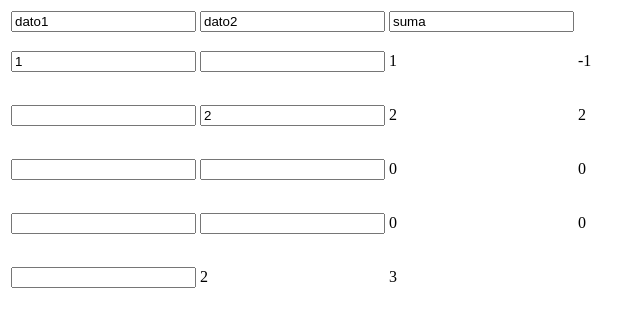
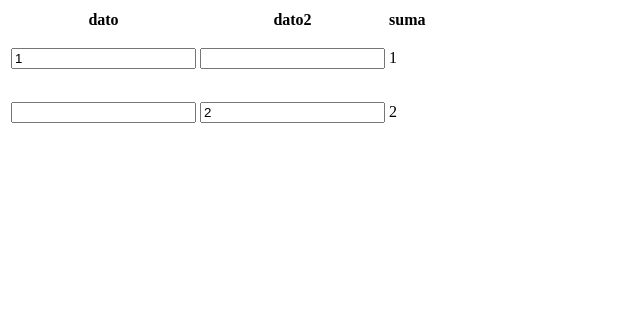
Before and after one commit to VictorGarzon/Excel, an Angular app in the folder Excel/: page /tabla in a window 1280 px wide. Shown: the top 326 px of the page, without its empty margins (0-641 px from the left). Built offline with nearby package versions, Linux system fonts and the light colour scheme.

Commit message:
Revert "añadir tabla por json y funcion columna"

```diff
--- a/Excel/src/app/components/celda/celda.ts
+++ b/Excel/src/app/components/celda/celda.ts
@@ -1,43 +1,34 @@
-import { Component, computed, signal, ElementRef, Renderer2, input, AfterViewInit } from '@angular/core';
+import { Component, computed, signal, OnInit, ElementRef, Renderer2, input, AfterViewInit } from '@angular/core';
 @Component({
   selector: 'td[app-celda],th[app-celda]',
   imports: [],
   templateUrl: './celda.html',
   styleUrl: './celda.css',
 })
-export class Celda implements AfterViewInit {
+export class Celda implements OnInit {
   valorInicial = input<any>();
   funcion = input<string>();
-  columnas = input<Array<Celda>>();
+  columnas = input<any>();
 
   valorCampo = signal("");
-  carga = signal(false)
 
-  constructor(private el: ElementRef, private renderer: Renderer2) { }
+  constructor(private el: ElementRef,private renderer: Renderer2) {}
 
-  valor: any = computed(() => {
+  valor:any = computed(() => {
     try {
-      if (this.carga()) {
       if (this.funcion() && this.columnas()) {
-          let datos = this.columnas()?.map((e: Celda): number => {
-            let input = e.el.nativeElement.querySelector('input');
-            if (input) {
-              e.renderer.setAttribute(input, 'type', 'number');
-            }
+        let datos = this.columnas().map((e: Celda): number =>{
           if (isNaN(e.valor())) {
             this.renderer.setStyle(e.el.nativeElement, 'border', '2px solid red');
             return 0
-            } else {
+          }else{
             return +e.valor()
           }
         })
         let accion = this.funcion() as keyof typeof this.acciones
-          return this.acciones[accion](datos ?? [])
+        return this.acciones[accion](datos)
       } else {
         return this.valorCampo();
-        }
-      } else {
-        return ""
       }
     } catch (error) {
       console.error(error);
@@ -45,11 +36,10 @@ export class Celda implements AfterViewInit {
     }
   })
 
-  ngAfterViewInit(): void {
+  ngOnInit(): void {
     if (this.valorInicial()) {
       this.valorCampo.set(this.valorInicial())
     }
-    this.carga.set(true)
   }
 
   cambiar(evento: any) {
@@ -58,7 +48,7 @@ export class Celda implements AfterViewInit {
 
   acciones = {
     sumar: (datos: Array<number>) => datos.reduce((total: number, valor: number) => total + valor, 0),
-    restar: (datos: Array<number>) => datos.reduce((total: number, valor: number) => - total + valor, 0),
+    restar: (datos: Array<number>) => datos.reduce((total: number, valor: number) => - total + valor , 0),
   };
 
 }
--- a/Excel/src/app/components/fila/fila.html
+++ b/Excel/src/app/components/fila/fila.html
@@ -1,19 +1,3 @@
-@for (celda of fila(); track celda.columna ;let i = $index) {
-<!--Para que empieze-->
-@if (i == 0 && celda.columna != 0) {
-    @for (n of [].constructor(celda.columna); track $index) {
-        <td app-celda></td>
-    }
+@for (celda of fila(); track $index) {
+<td app-celda [valorInicial]="celda?.valorInicial" [funcion]="celda?.funcion" [columnas]="buscarColumna(celda?.columnas)"></td>
 }
-
-<td app-celda [valorInicial]="celda?.valorInicial" [funcion]="celda?.funcion"
-    [columnas]="celda.columnas && buscarColumna(celda.columnas)"></td>
-
-<!--Completar hasta el proximo-->
-@let siguiente = fila()[i+1]?.columna ;
-@if ( siguiente && celda.columna != (siguiente - 1) ) {
-    @for (n of [].constructor(siguiente - celda.columna -1); track $index) {
-        <td app-celda></td>
-    }
-}
-}
--- a/Excel/src/app/components/fila/fila.ts
+++ b/Excel/src/app/components/fila/fila.ts
@@ -1,4 +1,4 @@
-import { Component, input, viewChildren } from '@angular/core';
+import { AfterViewInit, Component, computed, contentChildren, input, viewChildren } from '@angular/core';
 import { Celda } from "../celda/celda";
 
 @Component({
@@ -12,8 +12,8 @@ export class Fila {
   celdas = viewChildren<Celda>(Celda)
   //celdas = contentChildren(Celda, { descendants: true });
 
-  buscarColumna(posicion: Array<any>) {
-    if (typeof posicion[0] === 'number') {
+  buscarColumna(posicion: Array<number>) {
+    if (posicion) {
       return posicion.map((i) => this.celdas()[i])
     }
     return posicion
--- a/Excel/src/app/components/tabla/tabla.html
+++ b/Excel/src/app/components/tabla/tabla.html
@@ -1,31 +1,19 @@
 <table>
     <thead>
-        @for (fila of tabla.header; track $index) {
-        <tr app-fila [fila]="fila"></tr>
-        }
+        <tr>
+            <th>dato</th>
+            <th>dato2</th>
+            <th>suma</th>
+        </tr>
     </thead>
     <tbody>
-        @for (fila of tabla.body.contenido; track fila.fila ;let i = $index) {
-
-            @if (i == 0 && fila.fila != 0) {
-                @for (n of [].constructor(fila.fila); track $index) {
-                    <tr app-fila [fila]="[...tabla.body.formato].sort((a,b)=>a.columna - b.columna)"></tr>
-                }
-            }
-
-            <tr app-fila [fila]="[...tabla.body.formato,...fila.celdas].sort((a,b)=>a.columna - b.columna)"></tr>
-
-            @let siguiente = tabla.body.contenido[i+1]?.fila ;
-            @if ( siguiente && fila.fila != (siguiente - 1) ) {
-                @for (n of [].constructor(siguiente - fila.fila -1); track $index) {
-                    <tr app-fila [fila]="[...tabla.body.formato].sort((a,b)=>a.columna - b.columna)"></tr>
-                }
-            }
+        @for (fila of tabla; track $index) {
+        <tr app-fila [fila]="fila"></tr>
         }
     </tbody>
     <tfoot>
-        @for (fila of tabla.footer; track $index) {
-        <tr app-fila [fila]="fila.map(e=> e.funcion && ({...e,columnas:buscarColumna(e.columna)}))"></tr>
-        }
+        <tr>
+            <td></td>
+        </tr>
     </tfoot>
 </table>
--- a/Excel/src/app/components/tabla/tabla.ts
+++ b/Excel/src/app/components/tabla/tabla.ts
@@ -11,78 +11,29 @@ export class Tabla {
 
   filas = viewChildren<Fila>(Fila)
 
-  buscarColumna(columna: number) {
-    let filasBody = this.filas().slice(1).slice(0, -1)
-    return filasBody.map((fila) => fila.celdas()[columna])
-  }
-
-  tabla = {
-    header: [
+  tabla = [
     [
       {
-          columna: 0,
-          valorInicial: "dato1"
+        valorInicial: 1
       },
       {
-          columna: 1,
-          valorInicial: "dato2"
       },
       {
-          columna: 2,
-          valorInicial: "suma"
-        },
-      ]
+        funcion: 'sumar',
+        columnas: [0,1]
+      }
     ],
-    body: {
-      formato: [
+    [
       {
-          columna: 2,
-          funcion: 'sumar',
-          columnas: [0, 1],
       },
       {
-          columna: 3,
+        valorInicial: 2
+      },
+      {
         funcion: 'restar',
-          columnas: [0, 1],
-        },
-      ],
-      contenido: [
-        {
-          fila: 0,
-          celdas: [
-            {
-              columna: 0,
-              valorInicial: 1
+        columnas: [0, 1]
       }
     ]
-        },
-        {
-          fila: 1,
-          celdas: [
-            {
-              columna: 1,
-              valorInicial: 2
-            }
   ]
-        },
-        {
-          fila: 3,
-          celdas: [
-          ]
-        }
-      ]
-    },
-    footer: [
-      [{
-          columna: 1,
-          funcion: 'sumar',
-        },
-        {
-          columna: 2,
-          funcion: 'sumar',
-        },
-      ]
-    ]
-  }
 
 }
```
Lines whose indentation alone changed are shown as unchanged.
